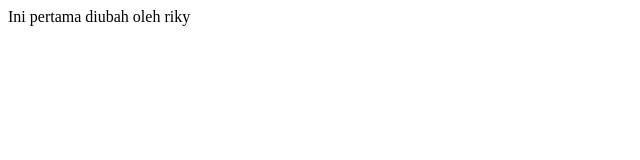
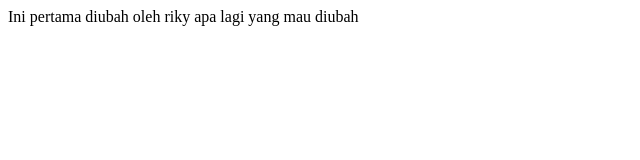
Before and after one commit to Neis2/perkenalan, a plain HTML site: page index.html in a window 1280 px wide. Shown: the whole page, without its empty margins (0-640 px from the left). Drawn offline with Linux system fonts and the light colour scheme.

Commit message:
sudah diubah

```diff
--- a/index.html
+++ b/index.html
@@ -7,5 +7,7 @@
 </head>
 <body>
     Ini pertama diubah oleh riky
+
+    apa lagi yang mau diubah
 </body>
 </html>
```
Also changed, not shown: style.css (line endings or trailing spaces).
